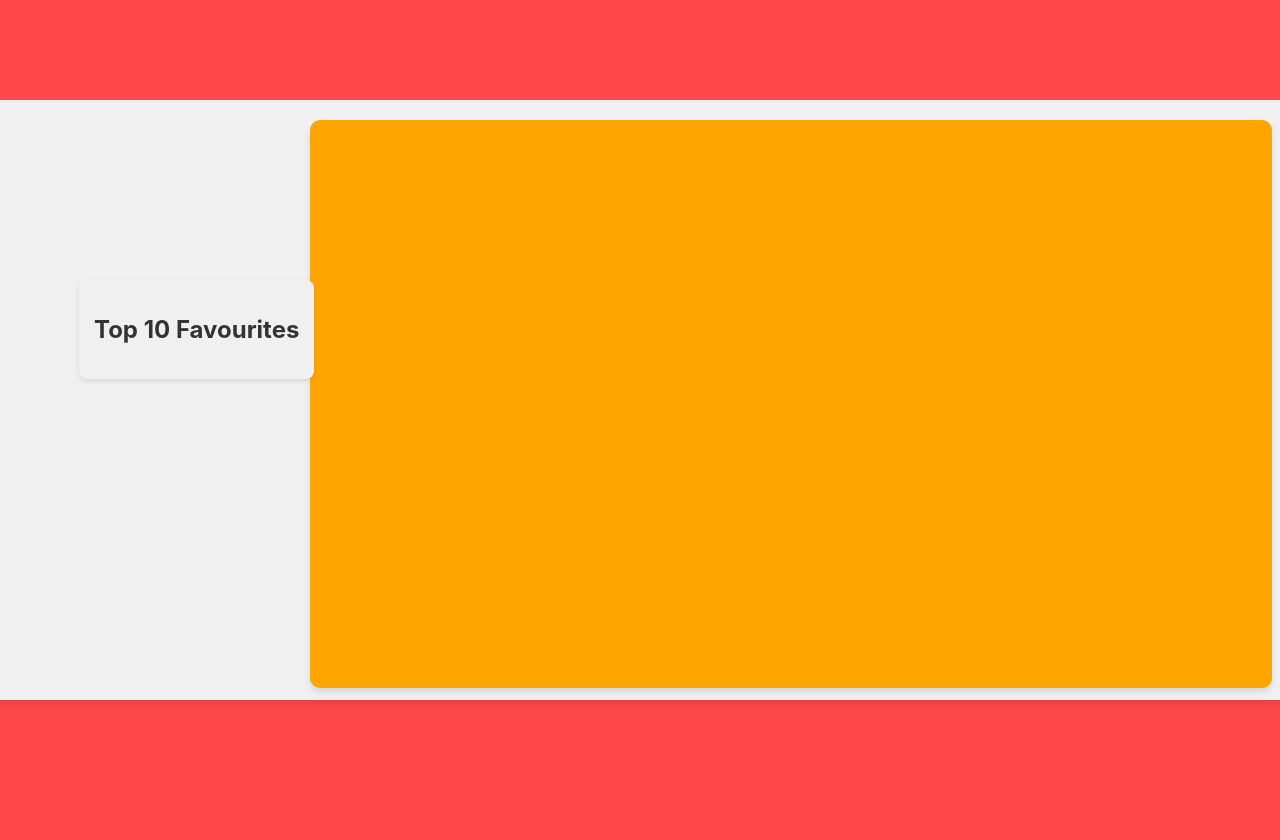
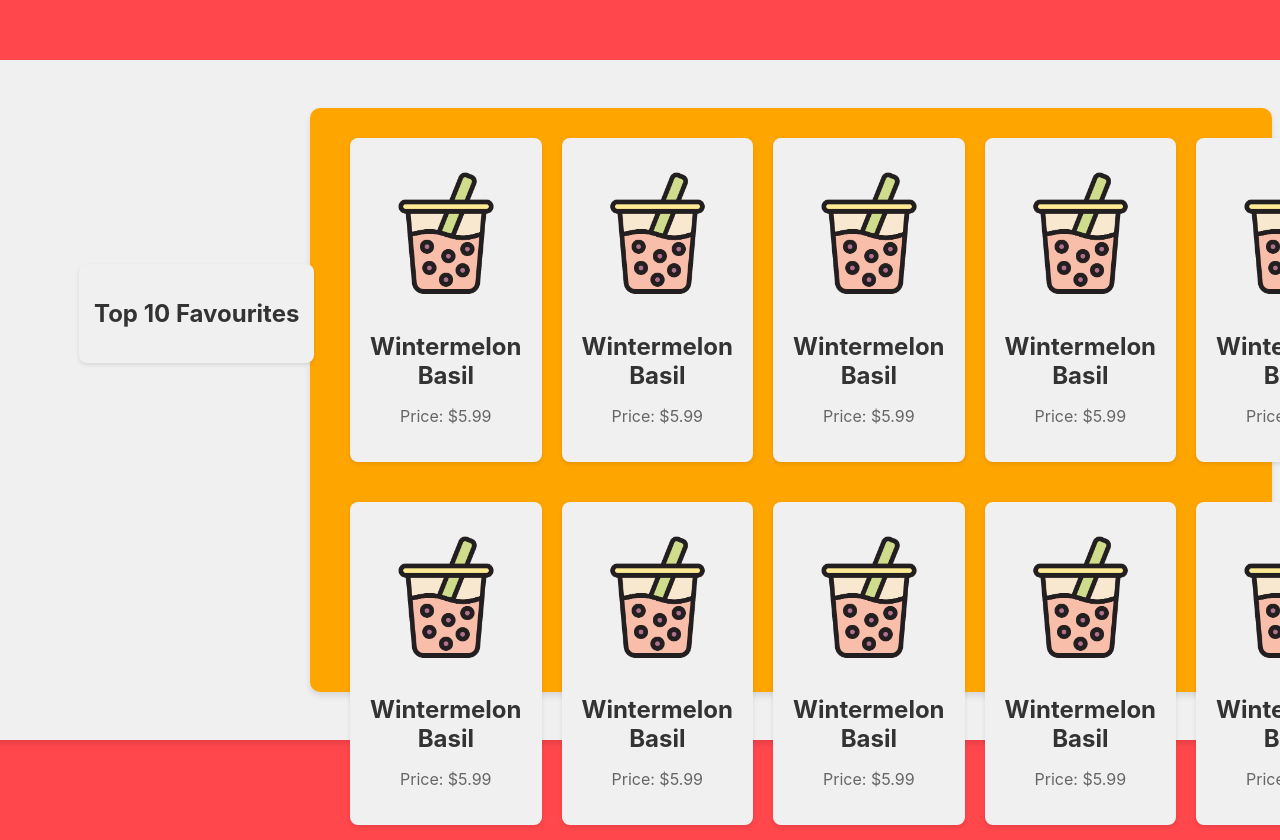
Before and after one commit to SleepOnFirewood/reactthings, a React (Create React App) app in the folder BubbleTeaMenu/main/myapp/: page / in a window 1280 px wide. Shown: the top 840 px of the page. Built offline with nearby package versions, Linux system fonts and the light colour scheme.

Commit message:
add cards

```diff
--- a/BubbleTeaMenu/main/myapp/src/component/BubbleTeaContainer/BubbleTeaContainer.css
+++ b/BubbleTeaMenu/main/myapp/src/component/BubbleTeaContainer/BubbleTeaContainer.css
@@ -2,10 +2,20 @@
     position: fixed;
     width: 72vw;
     left: 25%;
-    height: 66vh;
+    height: 68vh;
+    top: 7%;
     background-color: orange;
     border-radius: 10px;
     padding: 20px;
     box-shadow: 0 4px 6px rgba(0, 0, 0, 0.1);
     z-index: 1000; /* Ensure it stays above other content */
 }
+
+.BubbleTeaContainer .top-cards,
+.BubbleTeaContainer .bottom-cards {
+    display: flex;
+    justify-content: space-between;
+    margin-bottom: 20px; /* Space between top and bottom rows */
+    width: 100%;
+    padding: 0 10px;
+}
--- a/BubbleTeaMenu/main/myapp/src/component/BubbleTeaContainer/BubbleTeaContainer.js
+++ b/BubbleTeaMenu/main/myapp/src/component/BubbleTeaContainer/BubbleTeaContainer.js
@@ -1,11 +1,65 @@
 import React from 'react';
 import './BubbleTeaContainer.css'
+import Card from '../Card/Card';
 
 function BubbleTeaContainer(props)
 {
     return(
         <div className='BubbleTeaContainer'>
-            {props.children}
+            <div className='top-cards'>
+            <Card
+            title="Wintermelon Basil"
+            description="Fresh winter melon puree blended with basil leaves."
+            price="$5.99"
+            image='/images/boba.png'/>
+            <Card
+            title="Wintermelon Basil"
+            description="Fresh winter melon puree blended with basil leaves."
+            price="$5.99"
+            image='/images/boba.png'/>
+            <Card
+            title="Wintermelon Basil"
+            description="Fresh winter melon puree blended with basil leaves."
+            price="$5.99"
+            image='/images/boba.png'/>
+            <Card
+            title="Wintermelon Basil"
+            description="Fresh winter melon puree blended with basil leaves."
+            price="$5.99"
+            image='/images/boba.png'/>
+            <Card
+            title="Wintermelon Basil"
+            description="Fresh winter melon puree blended with basil leaves."
+            price="$5.99"
+            image='/images/boba.png'/>
+            </div>
+            <div className='bottom-cards'>
+            <Card
+            title="Wintermelon Basil"
+            description="Fresh winter melon puree blended with basil leaves."
+            price="$5.99"
+            image='/images/boba.png'/>
+            <Card
+            title="Wintermelon Basil"
+            description="Fresh winter melon puree blended with basil leaves."
+            price="$5.99"
+            image='/images/boba.png'/>
+            <Card
+            title="Wintermelon Basil"
+            description="Fresh winter melon puree blended with basil leaves."
+            price="$5.99"
+            image='/images/boba.png'/>
+            <Card
+            title="Wintermelon Basil"
+            description="Fresh winter melon puree blended with basil leaves."
+            price="$5.99"
+            image='/images/boba.png'/>
+            <Card
+            title="Wintermelon Basil"
+            description="Fresh winter melon puree blended with basil leaves."
+            price="$5.99"
+            image='/images/boba.png'/>
+            </div>
         </div>
     )
 
--- a/BubbleTeaMenu/main/myapp/src/component/Card/Card.css
+++ b/BubbleTeaMenu/main/myapp/src/component/Card/Card.css
@@ -16,3 +16,10 @@
   .card-frame p {
     color: #666;
   }
+
+  .card-image {
+    width: 100%;
+    height: 150px;  /* Adjust this value to match your desired image height */
+    object-fit: cover;  /* Maintains aspect ratio while covering the area */
+    border-radius: 8px 8px 0 0; /* Rounded top corners */
+}
--- a/BubbleTeaMenu/main/myapp/src/component/Card/Card.js
+++ b/BubbleTeaMenu/main/myapp/src/component/Card/Card.js
@@ -4,8 +4,15 @@ import './Card.css';
 function Card(props) {
     return (
       <div className='card-frame'>
+        {props.image && (
+          <img
+            src={props.image}
+            className='card-image'
+            alt={props.title}
+            />
+        )
+        }
         {props.title && <h2>{props.title}</h2>}
-        {props.description && <p>{props.description}</p>}
         {props.price && <p>Price: {props.price}</p>}
       </div>
     );
--- a/BubbleTeaMenu/main/myapp/src/component/Top10Container/Top10Container.css
+++ b/BubbleTeaMenu/main/myapp/src/component/Top10Container/Top10Container.css
@@ -9,5 +9,5 @@
     padding: 20px;
     box-shadow: 0 4px 6px rgba(0, 0, 0, 0.1);
     z-index: 1000; /* Ensure it stays above other content */
-    height: 70%; /* Set height to half the viewport */
+    height: 80%; /* Set height to half the viewport */
 }
```
Also changed, not shown: BubbleTeaMenu/main/myapp/public/images/boba.png (added), BubbleTeaMenu/main/myapp/public/images/bubble_tea.avif (added).
